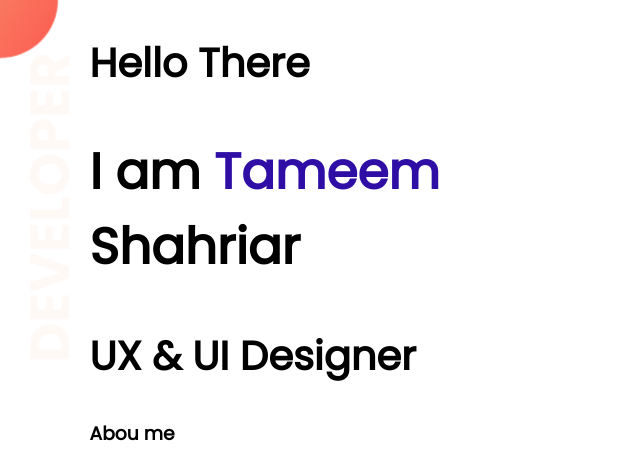
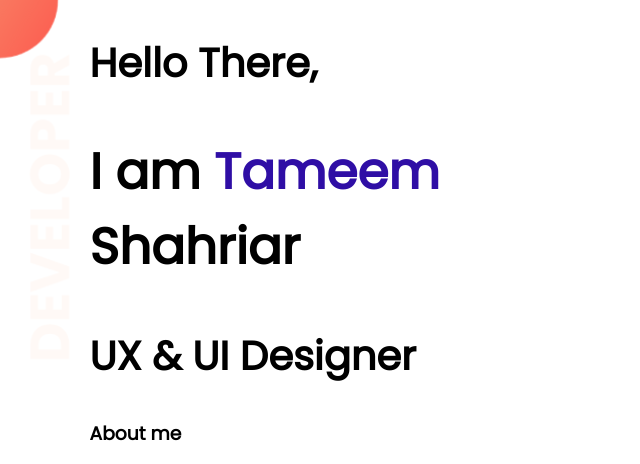
Before and after one commit to tameemshahriar/web-portfolio, a plain HTML site: page index.html in a window 1280 px wide. Shown: the top 464 px of the page, 0-640 px from the left. Drawn offline with Linux system fonts and the light colour scheme.

Commit message:
1 txt erro resolved

```diff
--- a/index.html
+++ b/index.html
@@ -14,10 +14,10 @@
 
     <section class="top-banner">
         <div class=half-width>
-            <h2>Hello There</h2>
+            <h2>Hello There,</h2>
             <h1>I am <span class="blue-highlight">Tameem</span> Shahriar</h1>
             <h2>UX & UI Designer</h2>
-            <h3>Abou me</h3>
+            <h3>About me</h3>
             <p>I am Md. Shahriar Parvez Tameem. I like to give the highest quality in my every design! Quality and perfection with dedication makes my design lively.You can checkout my design profiles below.</p>
             <a class="link-button" target="_blank" href="https://dribbble.com/tameemshahriar">Dribble</a>
             <a class="link-button" target="_blank" href="https://www.behance.net/tameemshahriar">Behance</a>
```
Also changed, not shown: 1 other file.
